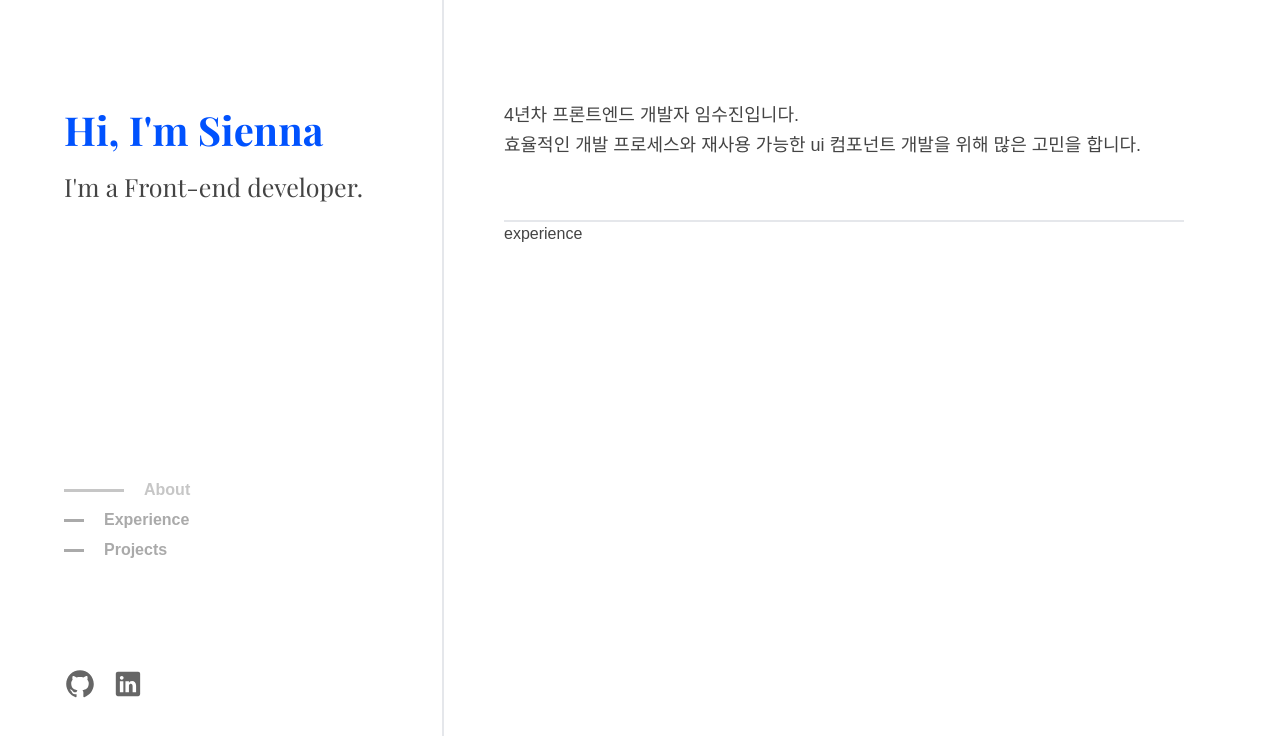
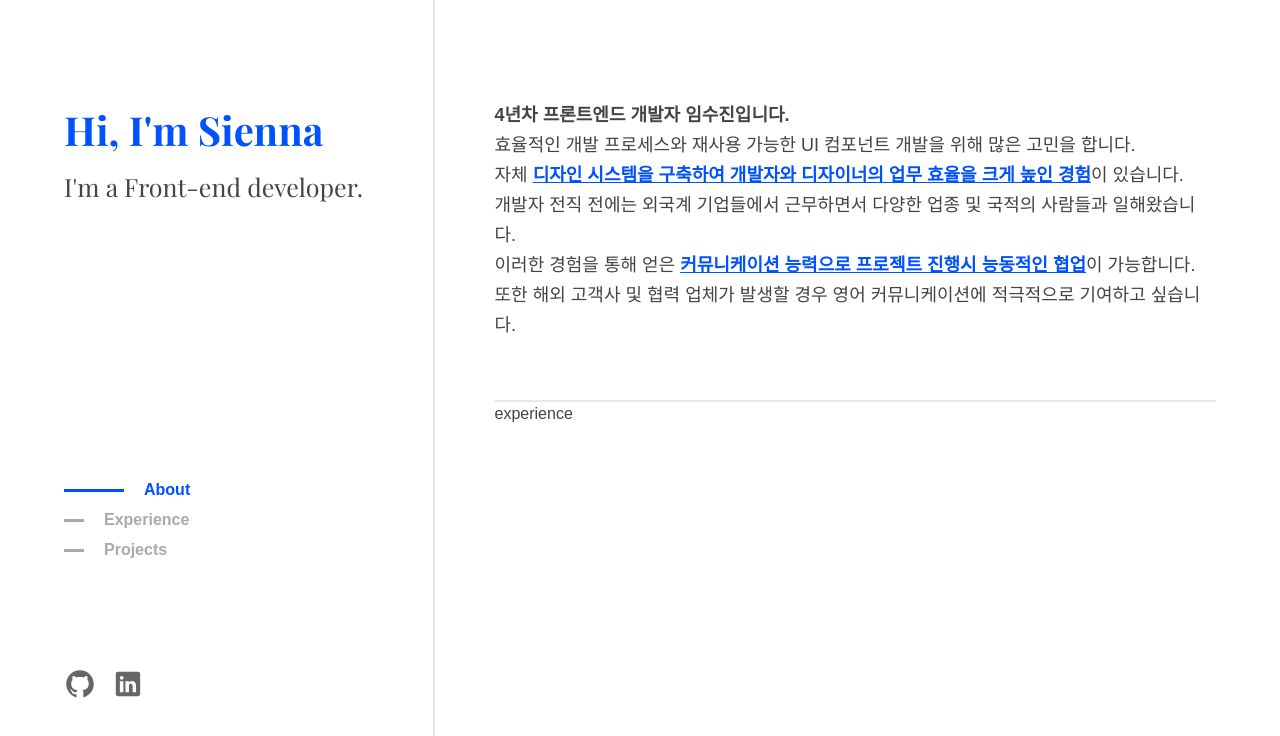
Before and after one commit to wldlglaso/wldlglaso.github.io, a Next.js app: page / in a window 1280 px wide. Shown: the top 736 px of the page. Built offline with nearby package versions, Linux system fonts and the light colour scheme; a web font is replaced by a local one.

Commit message:
add: about 페이지 문구

```diff
--- a/app/page.tsx
+++ b/app/page.tsx
@@ -11,7 +11,7 @@ export default function Home() {
   });
 
   return (
-    <main className="w-[740px] pl-[60px] text-gray-4 py-[100px]">
+    <main className="w-[800px] pl-[60px] text-gray-4 py-[100px]">
       <About />
       <Experience />
       <Projects />
--- a/components/about.tsx
+++ b/components/about.tsx
@@ -3,10 +3,31 @@ const About = () => (
     id="about"
     className="pb-[60px] border-solid border-b-[2px] border-b-gray-EA text-[18px] leading-[30px]"
   >
-    <p>4년차 프론트엔드 개발자 임수진입니다.</p>
     <p>
-      효율적인 개발 프로세스와 재사용 가능한 ui 컴포넌트 개발을 위해 많은 고민을
+      <span className="font-semibold">
+        4년차 프론트엔드 개발자 임수진입니다.
+      </span>
+      <br />
+      효율적인 개발 프로세스와 재사용 가능한 UI 컴포넌트 개발을 위해 많은 고민을
       합니다.
+      <br />
+      자체&nbsp;
+      <span className="text-blue-main underline font-semibold">
+        디자인 시스템을 구축하여 개발자와 디자이너의 업무 효율을 크게 높인 경험
+      </span>
+      이 있습니다.
+      <br />
+      개발자 전직 전에는 외국계 기업들에서 근무하면서 다양한 업종 및 국적의
+      사람들과 일해왔습니다.
+      <br />
+      이러한 경험을 통해 얻은{" "}
+      <span className="text-blue-main underline font-semibold">
+        커뮤니케이션 능력으로 프로젝트 진행시 능동적인 협업
+      </span>
+      이 가능합니다.
+      <br />
+      또한 해외 고객사 및 협력 업체가 발생할 경우 영어 커뮤니케이션에 적극적으로
+      기여하고 싶습니다.
     </p>
   </section>
 );
--- a/components/link.css
+++ b/components/link.css
@@ -1,8 +1,8 @@
 .active {
-  color: #aaaa;
+  color: #0052fe;
 }
 
 .active > span {
-  background-color: #aaaa;
+  background-color: #0052fe;
   width: 60px;
 }
--- a/components/navigation.tsx
+++ b/components/navigation.tsx
@@ -46,7 +46,7 @@ const Navigation = () => {
 };
 
 const Bar = () => (
-  <span className="w-[20px] h-[3px] bg-gray-A group-hover:w-[60px] group-hover:bg-blue-main has-[:active]:bg-blue-main" />
+  <span className="w-[20px] h-[3px] bg-gray-A group-hover:w-[60px] group-hover:bg-blue-main" />
 );
 
 interface NavButtonProps {
```
